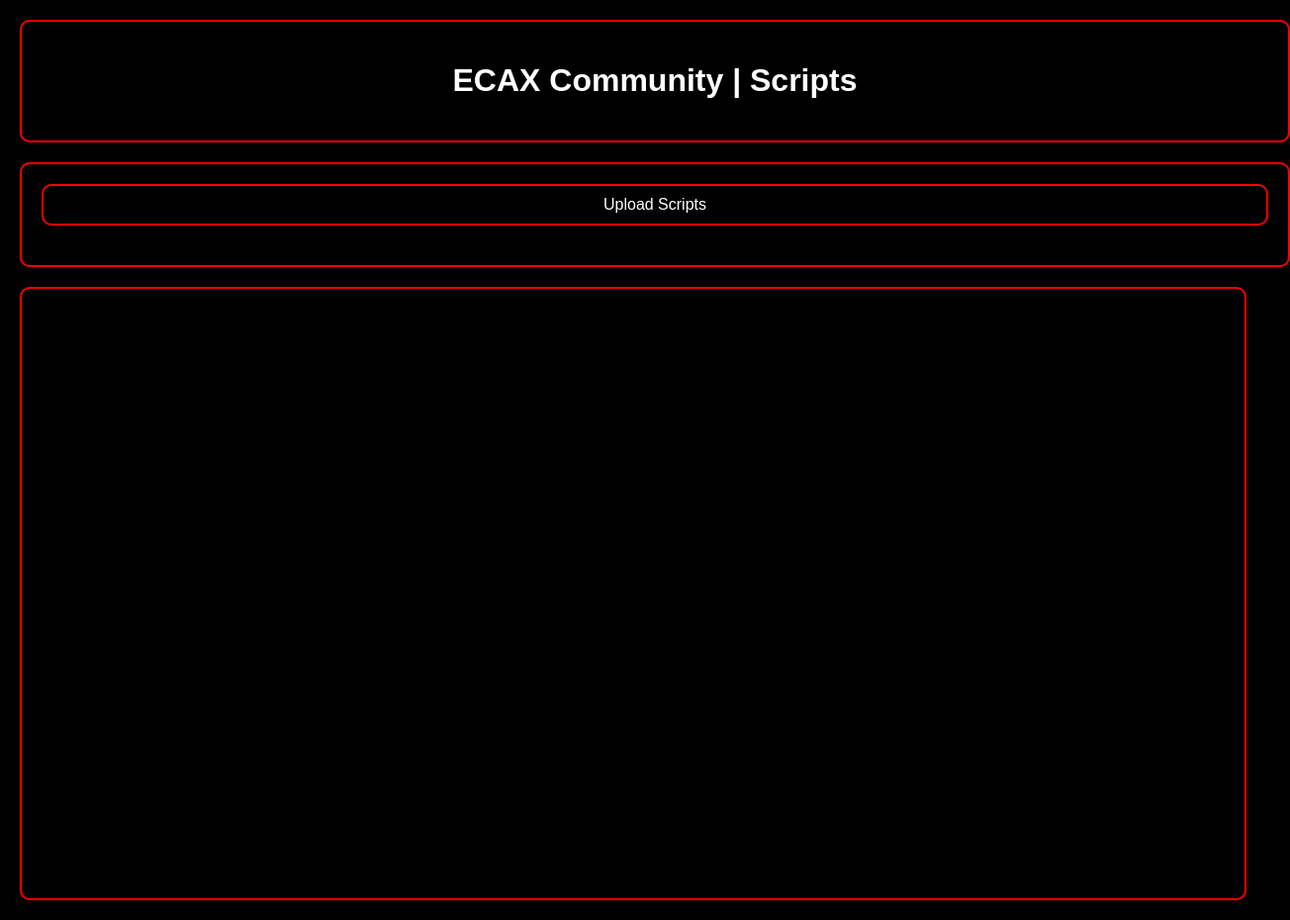
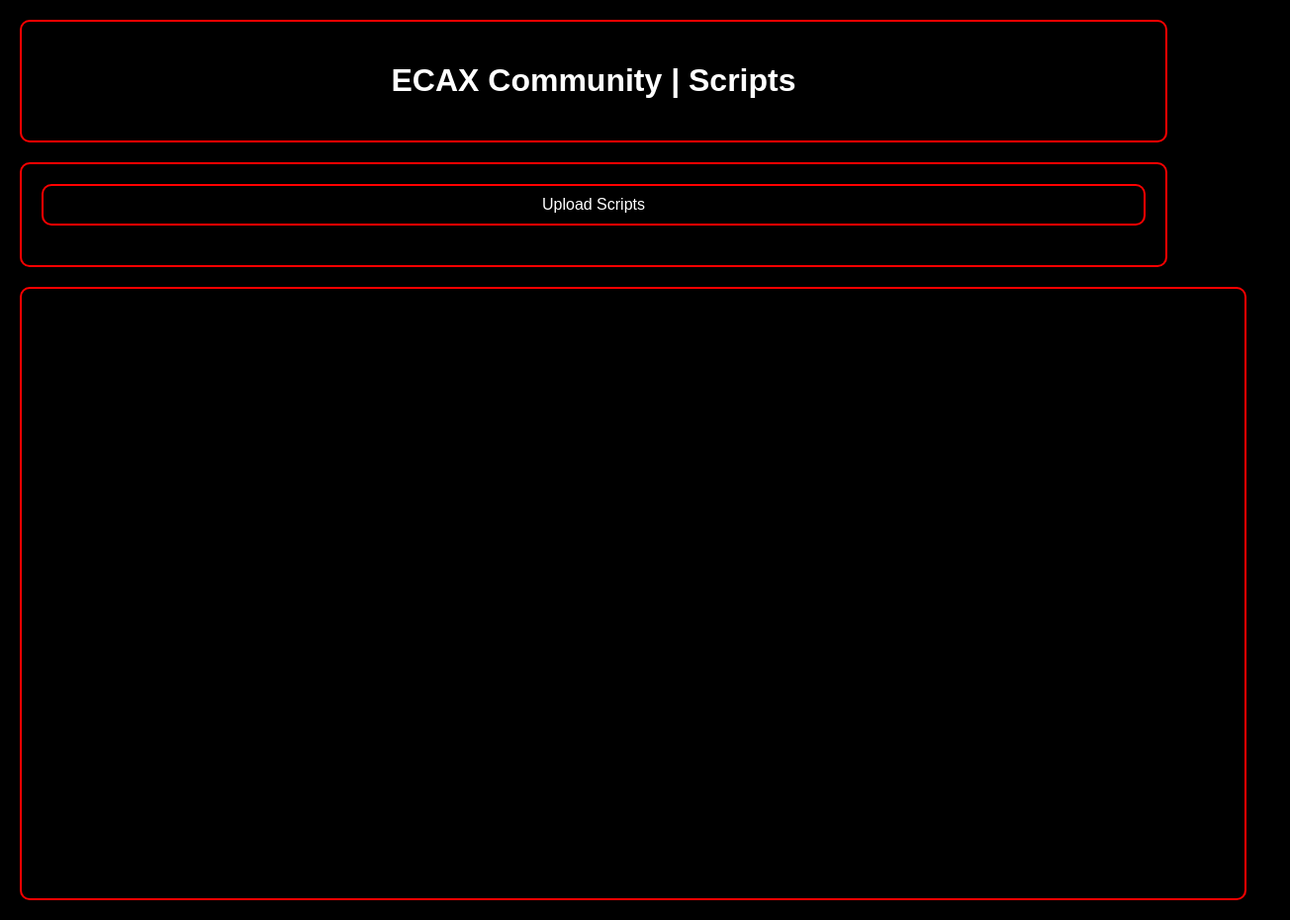
Before and after one commit to RScripter/My-Website-testing-plac, a plain HTML site: page scripts.html in a window 1280 px wide. Shown: the whole page at 99% size, 1304 px wide, since content can reach past the window. Drawn offline with Linux system fonts and the light colour scheme.

Commit message:
Update scripts.html

```diff
--- a/scripts.html
+++ b/scripts.html
@@ -14,7 +14,7 @@
             padding: 20px;
         }
         .title-frame {
-            width: 100%;
+            width: 90%;
             border: 2px solid red;
             border-radius: 10px;
             padding: 20px;
@@ -22,7 +22,7 @@
             margin-bottom: 20px;
         }
         .button-frame {
-            width: 100%;
+            width: 90%;
             border: 2px solid red;
             border-radius: 10px;
             padding: 20px;
@@ -47,7 +47,7 @@
             cursor: pointer;
             background-color: black;
             color: white;
-        }
+        }l
         .script-item:hover {
             background-color: #333;
         }
@@ -73,7 +73,7 @@
     </div>
 
     <div class="button-frame">
-        <button class="upload-button" onclick="window.location.href='upload.html">Upload Scripts</button>
+        <button class="upload-button" onclick="window.location.href='upload.html'">Upload Scripts</button>
     </div>
 
     <div class="script-list-frame" id="scriptList">
```
